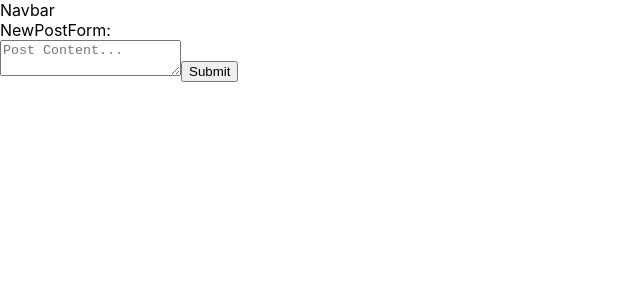
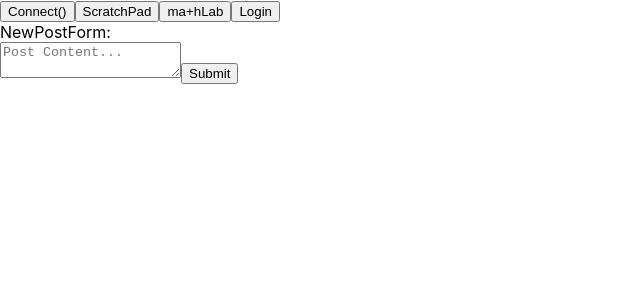
Before and after one commit to laurenyz/mathLab-frontend, a React (Create React App) app: page /posts/new in a window 1280 px wide. Shown: the top 300 px of the page, without its empty margins (0-640 px from the left). Built offline with nearby package versions, Linux system fonts and the light colour scheme; no server answers.

Commit message:
set up basics of navbar.  Need to look into material ui

```diff
--- a/package.json
+++ b/package.json
@@ -3,6 +3,8 @@
   "version": "0.1.0",
   "private": true,
   "dependencies": {
+    "@material-ui/core": "^4.9.11",
+    "@material-ui/icons": "^4.9.1",
     "@testing-library/jest-dom": "^4.2.4",
     "@testing-library/react": "^9.3.2",
     "@testing-library/user-event": "^7.1.2",
--- a/src/App.js
+++ b/src/App.js
@@ -11,9 +11,14 @@ import NewUserForm from './components/NewUserForm';
 import LoginForm from './components/LoginForm';
 import NewPostForm from './components/NewPostForm';
 import {connect} from 'react-redux'
+import {fetchingPosts} from './redux/actions'
 
 
 class App extends React.Component {
+
+  componentDidMount() {
+    this.props.fetchingPosts()
+  }
 
   render() {return (
     <div>
@@ -32,8 +37,10 @@ class App extends React.Component {
   )}
 }
 
-const mapStateToProps = state => {
-  return ({})
+const mapDispatchToProps = dispatch => {
+  return ({
+    fetchingPosts: () => {dispatch(fetchingPosts())}
+  })
 }
 
-export default withRouter(connect(mapStateToProps)(App))
+export default withRouter(connect(null, mapDispatchToProps)(App))
--- a/src/components/Navbar.jsx
+++ b/src/components/Navbar.jsx
@@ -1,9 +1,80 @@
 import React from 'react'
+import { makeStyles } from '@material-ui/core/styles';
+import AppBar from '@material-ui/core/AppBar';
+import Toolbar from '@material-ui/core/Toolbar';
+import Typography from '@material-ui/core/Typography';
+import Button from '@material-ui/core/Button';
+import IconButton from '@material-ui/core/IconButton';
+import MenuIcon from '@material-ui/icons/Menu';
+import { Link, NavLink, withRouter } from "react-router-dom";
 
-const Navbar = () => {
-    return(<div>
-        Navbar
-    </div>)
+// const useStyles = makeStyles((theme) => ({
+//   root: {
+//     flexGrow: 1,
+//   },
+//   menuButton: {
+//     marginRight: theme.spacing(2),
+//   },
+//   title: {
+//     flexGrow: 1,
+//   },
+// }));
+
+// function ButtonAppBar() {
+//   const classes = useStyles();
+
+//   return (
+//     <div className={classes.root}>
+//       <AppBar position="static">
+//         <Toolbar>
+//           <Typography variant="h6" className={classes.title}>
+//             ma+hLab
+//           </Typography>
+//           <NavLink to = "/scratchpads/new">
+//             <Button onClick = {handleOnClickScratchPad} color="inherit">ScratchPad</Button>
+//           </NavLink>
+//           <NavLink to = "/posts">
+//             <Button color="inherit">Connect()</Button>
+//           </NavLink>
+//           <NavLink to = "/login">
+//             <Button color="inherit">Login</Button>
+//           </NavLink>
+//         </Toolbar>
+//       </AppBar>
+//     </div>
+//   );
+// }
+
+// export default withRouter(ButtonAppBar)
+
+class Navbar extends React.Component {
+
+handleOnClickConnect = () => {
+    window.location = 'http://localhost:3001/posts'
+}
+
+handleOnClickScratchPad = () => {
+    window.location = `http://localhost:3001/scratchpads/new`
+}
+
+handleOnClickMathLab = () => {
+    window.location = 'http://localhost:3001/'
+}
+
+handleOnClickLogin = () => {
+    window.location = 'http://localhost:3001/login'
+}
+
+render() {
+    return(
+        <div>
+            <button onClick = {this.handleOnClickConnect}>Connect()</button>
+            <button onClick = {this.handleOnClickScratchPad}>ScratchPad</button>
+            <button onClick = {this.handleOnClickMathLab}>ma+hLab</button>
+            <button onClick = {this.handleOnClickLogin}>Login</button>
+        </div>
+)}
+
 }
 
 export default Navbar
--- a/src/containers/PostsContainer.jsx
+++ b/src/containers/PostsContainer.jsx
@@ -5,8 +5,12 @@ import {connect} from 'react-redux'
 
 
 const PostsContainer = (props) => {
+
+    function handleOnClickAddPost() {
+        window.location = 'http://localhost:3001/posts/new'
+    }
     return(<div>
-        <NewPostForm />
+        <button onClick = {handleOnClickAddPost}>Add Post</button>
         <h1>Posts:</h1>
         {props.posts.map(post => <PostCard post={post} key={post.id}/>)}
     </div>)
--- a/src/redux/actions.js
+++ b/src/redux/actions.js
@@ -5,7 +5,22 @@ function addPost(post) {
     }
 }
 
-export {addPost}
+function fetchedPosts(posts){
+    return{
+        type: "FETCHED_POSTS",
+        payload: posts
+    }
+}
+
+function fetchingPosts() {
+    return (dispatch) => {
+        fetch('http://localhost:3000/posts')
+        .then(resp => resp.json())
+        .then(posts => dispatch(fetchedPosts(posts)))
+    }
+}
+
+export {addPost, fetchingPosts}
 
 
 
--- a/src/redux/reducer.js
+++ b/src/redux/reducer.js
@@ -2,6 +2,8 @@ import { combineReducers } from 'redux'
 
 const postsReducer = (state = [], action) => {
   switch(action.type){
+    case "FETCHED_POSTS":
+      return action.payload
     case "ADD_POST":
       return [...state, {post_text: action.payload.text, id: action.payload.id}]
     default: return state
```
Also changed, not shown: 1 other file (tests, documents, lock files or other folders).
